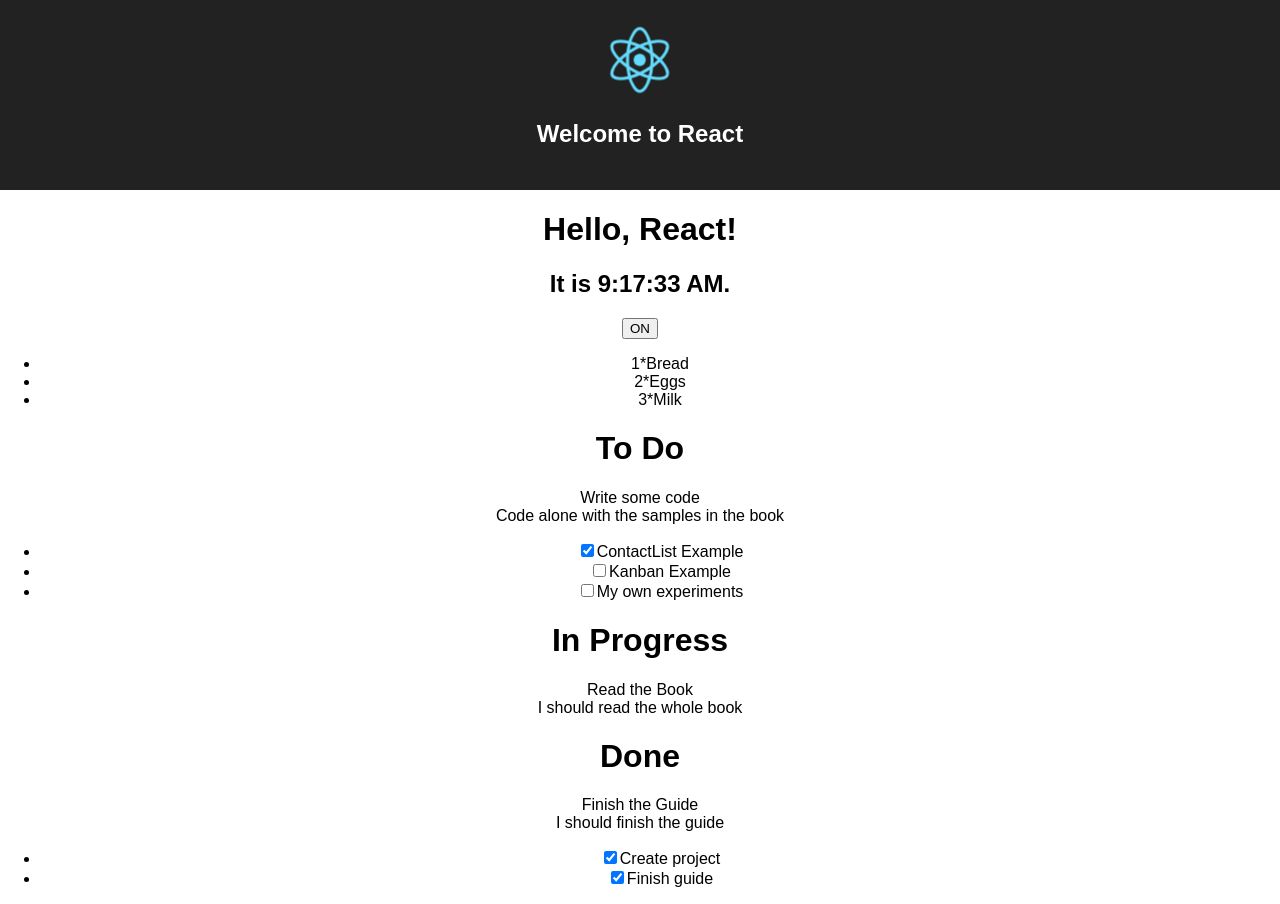
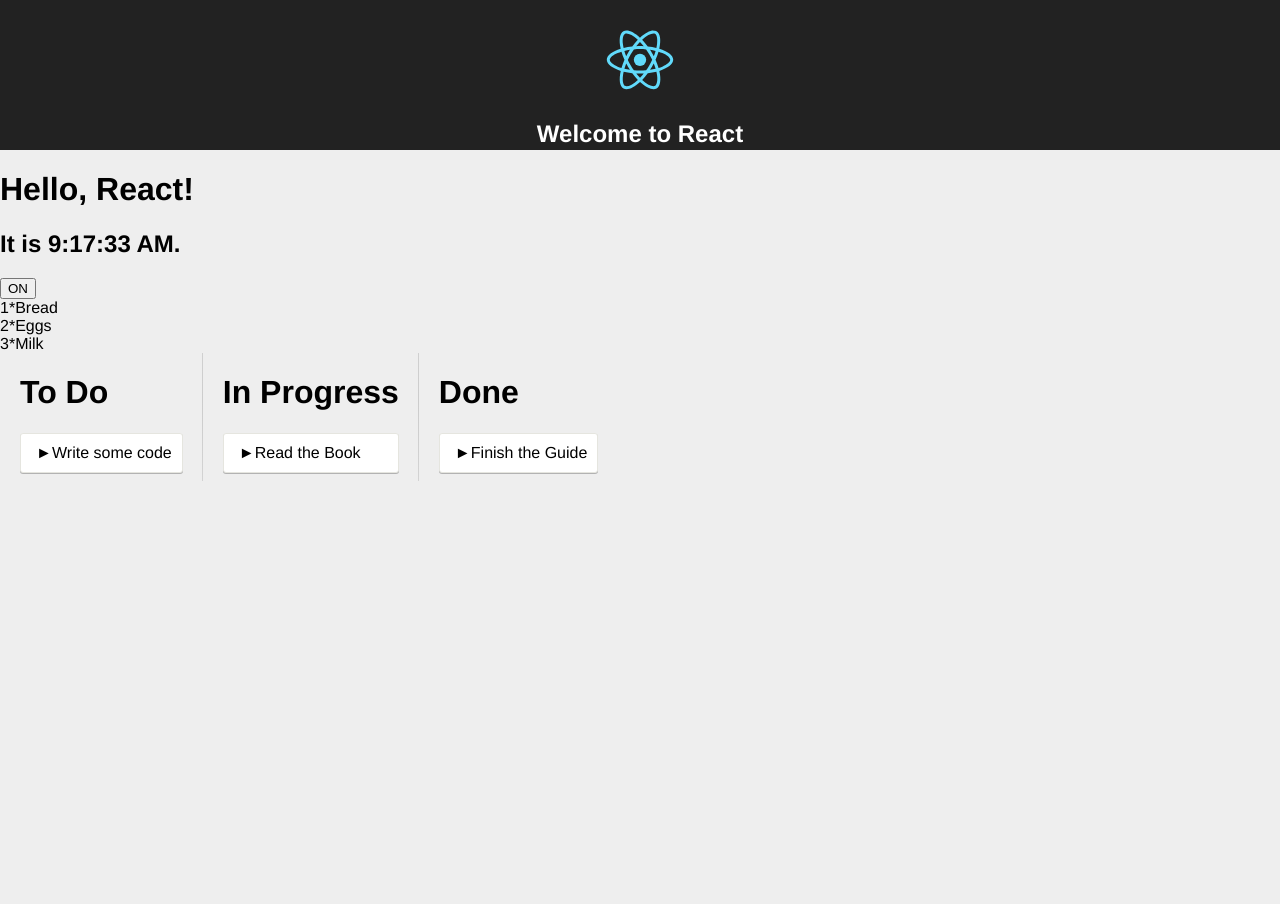
Before and after one commit to Xiaobin0860/web, a React (Create React App) app in the folder hello_react/: page / in a window 1280 px wide. After the commit the page ends 800 px from the top, so only its background shows below. Built offline with nearby package versions, Linux system fonts and the light colour scheme.

Commit message:
Card Event, State

```diff
--- a/hello_react/src/App.css
+++ b/hello_react/src/App.css
@@ -1,6 +1,6 @@
-.App {
+/* .App {
   text-align: center;
-}
+} */
 
 .App-logo {
   animation: App-logo-spin infinite 20s linear;
@@ -8,6 +8,7 @@
 }
 
 .App-header {
+  text-align: center;
   background-color: #222;
   height: 150px;
   padding: 20px;
@@ -18,11 +19,102 @@
   font-size: 1.5em;
 }
 
-.App-intro {
+/* .App-intro {
   font-size: large;
+} */
+
+/* @keyframes App-logo-spin {
+  from { transform: rotate(0deg); }
+  to { transform: rotate(360deg); }
+} */
+
+*{
+  box-sizing: border-box;
 }
 
-@keyframes App-logo-spin {
-  from { transform: rotate(0deg); }
-  to { transform: rotate(360deg); }
+html,body,#app {
+  height: 100%;
+  margin: 0;
+  padding: 0;
 }
+
+body {
+  background: #eee;
+  font-family: "Helvetica Neue", Helvetica, Arial, sans-serif;
+}
+
+/* h1 {
+  color: #3b414c;
+  font-size: 20px;
+} */
+
+ul {
+  list-style-type: none;
+  padding: 0;
+  margin: 0;
+}
+
+.app {
+  white-space: nowrap;
+  height: 100%;
+}
+
+.list {
+  position: relative;
+  display: inline-block;
+  vertical-align: top;
+  white-space: normal;
+  height: 100%;
+  padding: 0 20px;
+  overflow: auto;
+}
+
+.list:not(:last-child):after {
+  content: "";
+  position: absolute;
+  top: 0;
+  right: 0;
+  width: 1px;
+  height: 99%;
+  background: linear-gradient(to bottom, #eee 0%, #ccc 50%, #eee 100%) fixed;
+}
+
+.card {
+  position: relative;
+  z-index: 1;
+  background: #fff;
+  width: 100%;
+  padding: 10px 10px 10px 15px;
+  margin: 0 0 10px 0;
+  overflow: auto;
+  border: 1px solid #e5e5df;
+  border-radius: 3px;
+  box-shadow: 0 1px 0 rgba(0, 0, 0, 0.25);
+}
+
+.card__tile {
+  font-weight: bold;
+  border-bottom: solid 5px transparent;
+}
+
+.card__title:before {
+  display: inline-block;
+  width: 1em;
+  content: '►';
+}
+
+.card__title--is-open:before {
+  content: '▼';
+}
+
+.checklist__task:first-child {
+  margin-top: 10px;
+  padding-top: 10px;
+  border-top: dashed 1px #ddd;
+}
+
+.checklist__task--remove:after {
+  display: inline-block;
+  color: #d66;
+  content: '+';
+}
--- a/hello_react/src/Card.js
+++ b/hello_react/src/Card.js
@@ -2,14 +2,35 @@ import React, { Component } from 'react';
 import CheckList from './CheckList'
 
 class Card extends Component {
+  constructor() {
+    super();
+    this.state = {
+      showDetails: false
+    };
+  }
+
+  toggleDetails() {
+    this.setState({ showDetails: !this.state.showDetails });
+  }
+
   render() {
-    return (
-      <div className="card">
-        <div className="card__title">{this.props.title}</div>
+    let cardDetails;
+    if (this.state.showDetails) {
+      cardDetails = (
         <div className="card__details">
           {this.props.description}
           <CheckList cardId={this.props.id} tasks={this.props.tasks} />
         </div>
+      );
+    }
+    return (
+      <div className="card">
+        <div className={
+          this.state.showDetails ? "card__title card__title--is-open" : "card__title"
+        } onClick={
+          () => this.toggleDetails()
+        }>{this.props.title}</div>
+        {cardDetails}
       </div>
     );
   }
```
Also changed, not shown: hello_react/src/Clock.js (+0 -7 lines), hello_react/package.json (line endings or trailing spaces).
